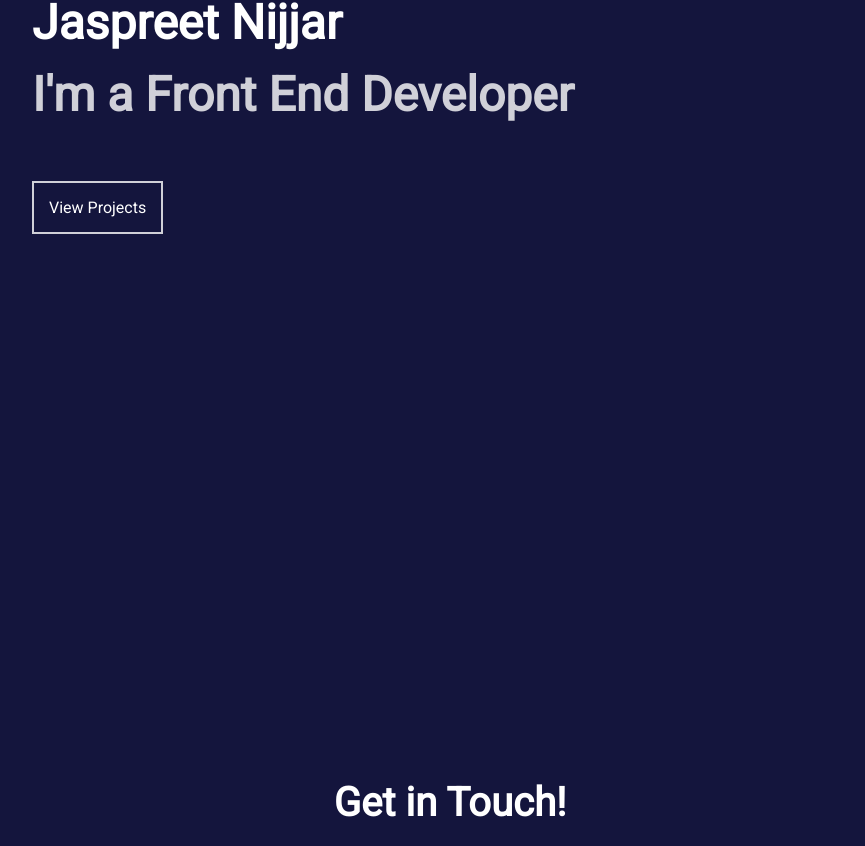
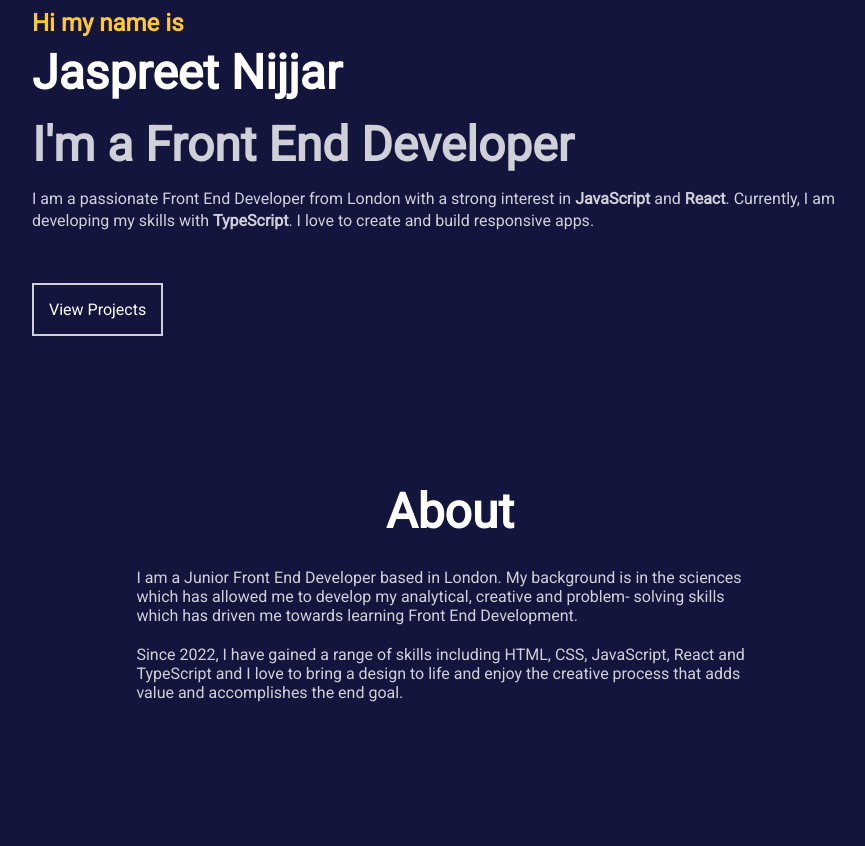
Before and after one commit to Jaspreet-Nijjar/portfolio, a React (Create React App) app: page / in a window 1280 px wide. Shown: the part 291-1137 px from the top of the page, without its empty margins (190-1055 px from the left). Built offline with nearby package versions, Linux system fonts and the light colour scheme.

Commit message:
added about content text

```diff
--- a/src/App.js
+++ b/src/App.js
@@ -9,6 +9,7 @@ function App() {
     <div className="App">
       <Navbar />
       <Home />
+      <About />
       <Contact />
       <Footer />
     </div>
--- a/src/components/About.js
+++ b/src/components/About.js
@@ -5,8 +5,22 @@ import { TechItem } from './TechItem';
 export const About = () => {
   return (
     <section id="about">
-      <h1>About Me</h1>
-      <div className="about-container"></div>
+      <div className="about-container">
+        <h1 className="about-large-header">About</h1>
+        <p className="about-content">
+          I am a Junior Front End Developer based in London. My background is in
+          the sciences which has allowed me to develop my analytical, creative
+          and problem- solving skills which has driven me towards learning Front
+          End Development.
+        </p>
+
+        <p className="about-content">
+          Since 2022, I have gained a range of skills including HTML, CSS,
+          JavaScript, React and TypeScript and I love to bring a design to life
+          and enjoy the creative process that adds value and accomplishes the
+          end goal.
+        </p>
+      </div>
 
       {/* <h1>Tech Skills</h1>
       <section class="skills-container">
--- a/src/components/Home.js
+++ b/src/components/Home.js
@@ -8,6 +8,12 @@ export const Home = () => {
         <h2 className="smaller-header">Hi my name is</h2>
         <h1 className="large-header">Jaspreet Nijjar</h1>
         <h1 className="large-header">I'm a Front End Developer</h1>
+        <p className="home-content">
+          I am a passionate Front End Developer from London with a strong
+          interest in <strong>JavaScript</strong> and <strong>React</strong>.
+          Currently, I am developing my skills with <strong>TypeScript</strong>.
+          I love to create and build responsive apps.
+        </p>
         <Link
           className="home-btn"
           to="#projects"
--- a/src/components/Navbar.js
+++ b/src/components/Navbar.js
@@ -28,11 +28,11 @@ export const Navbar = () => {
       </div>
 
       <ul className={click ? 'nav-menu active' : 'nav-menu'}>
-        <Link smooth to="#home" onClick={closeMobileMenu}>
+        <Link smooth to="home" onClick={closeMobileMenu}>
           Home
         </Link>
 
-        <Link smooth to="#about" onClick={closeMobileMenu}>
+        <Link smooth to="about" onClick={closeMobileMenu}>
           About
         </Link>
 
--- a/src/styles/About.css
+++ b/src/styles/About.css
@@ -1,4 +1,4 @@
-.skills-container {
+/* .skills-container {
   display: flex;
   flex-wrap: wrap;
   gap: 20px;
@@ -11,17 +11,27 @@
   color: var(--gold);
   text-align: center;
   font-size: 2em;
+} */
+
+#about {
+  background-color: var(--darkblue);
 }
 
-.about {
-  background-color: #272581;
-  padding: 40px;
+.about-container {
+  max-width: 70%;
+  margin: 0 auto;
+  padding: 110px 0;
 }
 
-.about h1 {
-  color: var(--gold);
-  text-transform: uppercase;
+.about-content {
+  color: var(--cream);
+  max-width: 70%;
+  margin: 20px auto;
+}
+
+.about-large-header {
+  color: white;
+  font-size: 3em;
+  line-height: 1.5;
   text-align: center;
-  margin: 20px;
-  font-size: 1.9em;
 }
--- a/src/styles/Home.css
+++ b/src/styles/Home.css
@@ -4,15 +4,13 @@
 }
 
 #home {
-  padding: 100px 0;
+  padding-top: 150px;
   background-color: var(--darkblue);
-  height: 100vh;
 }
 
 .home-container {
   max-width: 70%;
   margin: 0 auto;
-  height: 100vh;
   padding: 30px;
 }
 
@@ -30,10 +28,16 @@
   display: inline-block;
   border: 2px solid var(--cream);
   padding: 15px;
-  margin: 50px 0;
+  margin-top: 50px;
   transition: 0.5s ease-in;
 }
 
 .home-btn:hover {
   border: 2px solid var(--gold);
 }
+
+.home-content {
+  color: var(--cream);
+  line-height: 1.4;
+  margin-top: 7px;
+}
```
